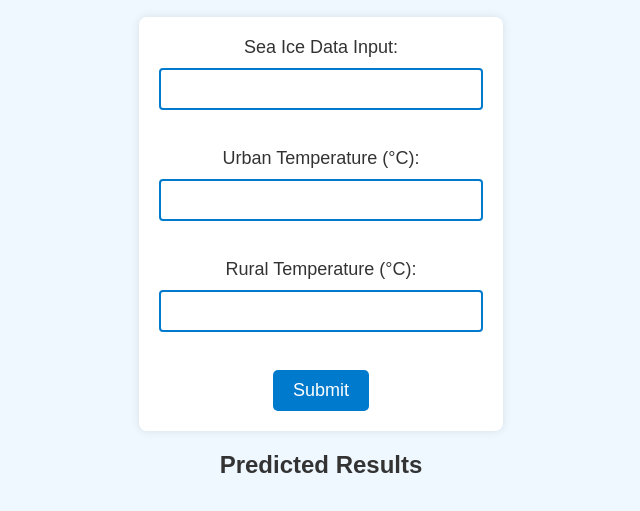
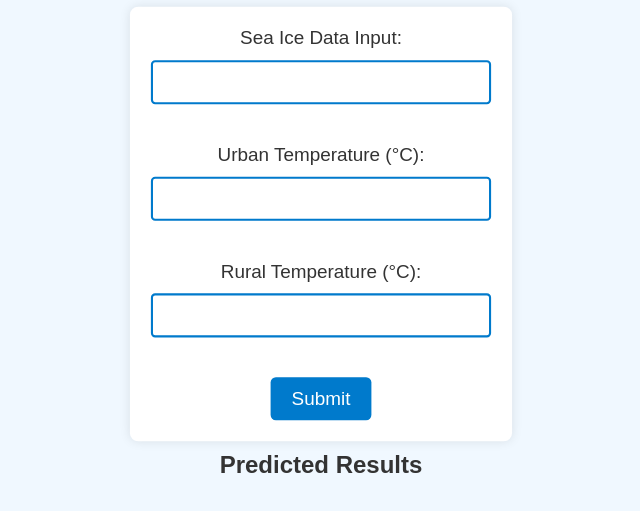
Before and after one commit to Akshayrr07/NOVA, a plain HTML site: page templates/index.html in a window 1280 px wide. In both pictures the pointer is over the element 640 px from the left and 321 px from the top of the page. Shown: the part 97-608 px from the top of the page, without its empty margins (319-959 px from the left). Drawn offline with Linux system fonts and the light colour scheme; files that its build step writes are made by us from their sources.

Commit message:
Update styles.css

```diff
--- a/static/css/styles.css
+++ b/static/css/styles.css
@@ -67,6 +67,12 @@ button[type="submit"]:active {
     background-color: #002a4f;
 }
 
+form:hover {
+    transform: scale(1.05);
+    transition: tranfrom 0.6s ease;
+
+}
+
 /* Animation for results */
 #sea_ice_result, #uhi_result {
     font-size: 20px;
```
